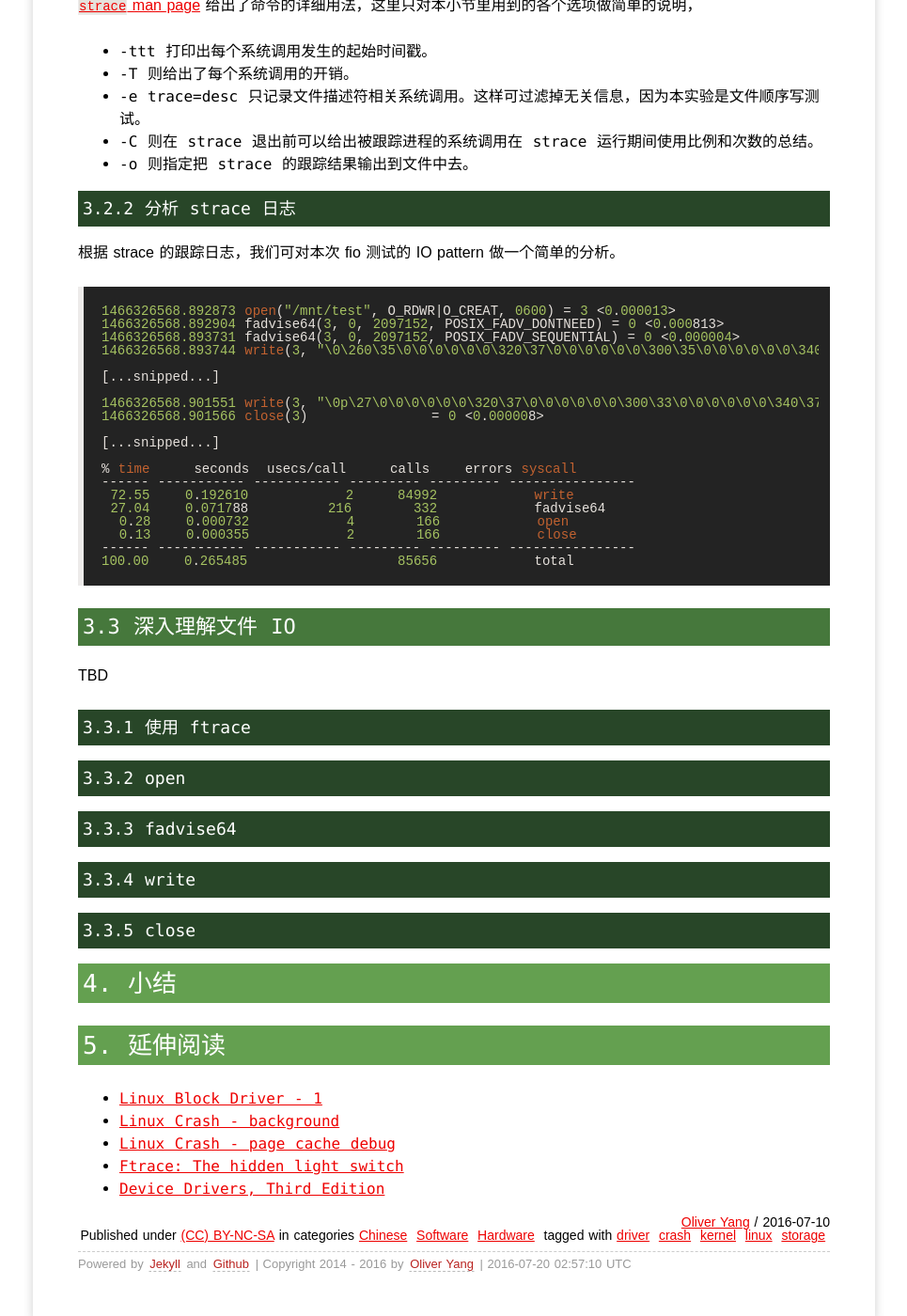
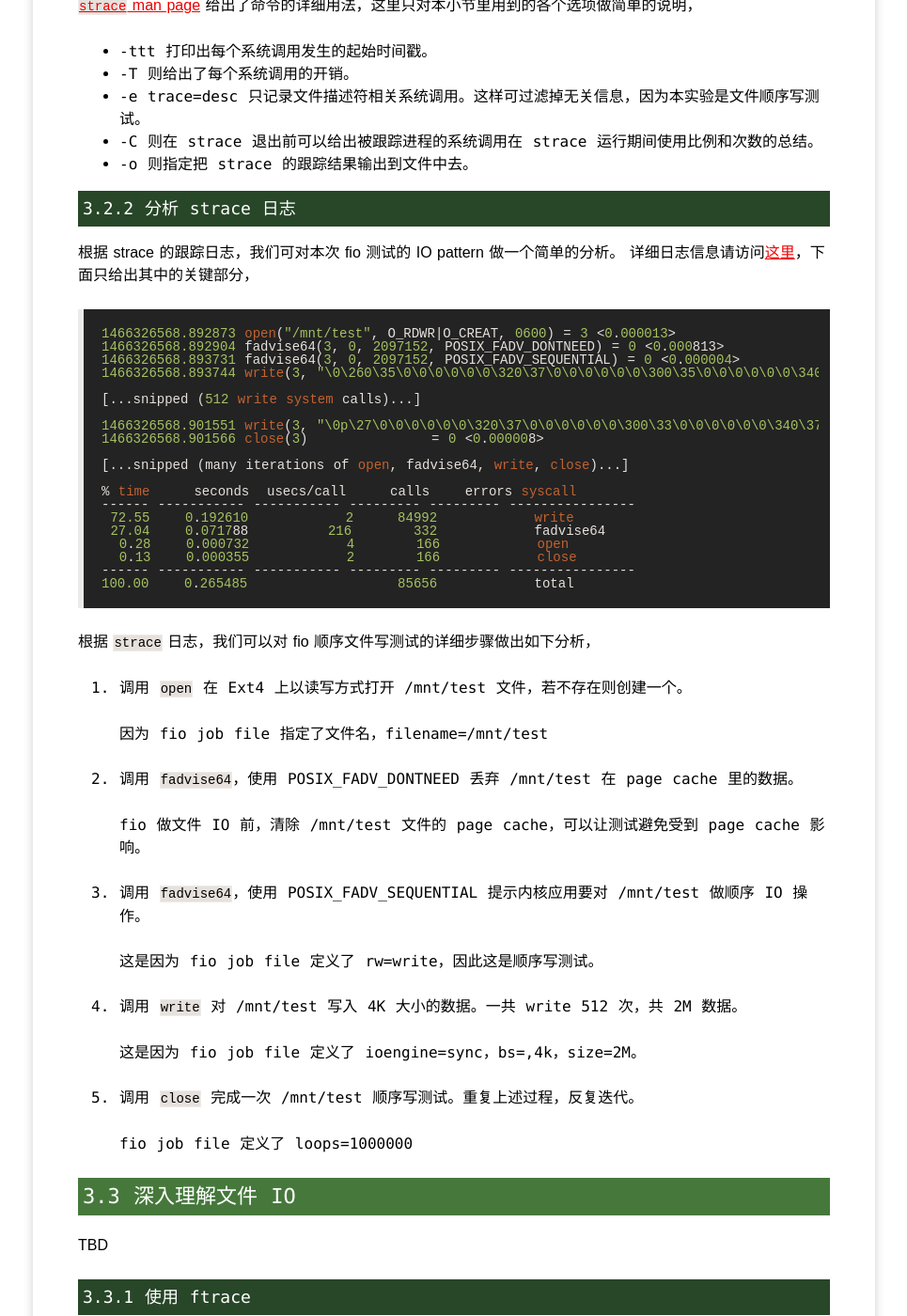
Before and after one commit to yangoliver/yangoliver.github.io, a Jekyll site: the page built from _posts/2016/2016-07-10-linux-block-driver-basic-2.md, in a window 1280 px wide and 1400 px high, scrolled down 2828 px. Shown: the whole window at 94% size, without its empty margins (157-1122 px from the left). Built offline with Jekyll 4.4.1, drawn with Linux system fonts in a browser that asks for light colours; comment, search, counter and statistics services are not loaded.

Commit message:
draft: added strace log analysis

```diff
--- a/_posts/2016/2016-07-10-linux-block-driver-basic-2.md
+++ b/_posts/2016/2016-07-10-linux-block-driver-basic-2.md
@@ -106,18 +106,19 @@ tags: [driver, crash, kernel, linux, storage]
 #### 3.2.2 分析 strace 日志
 
 根据 strace 的跟踪日志，我们可对本次 fio 测试的 IO pattern 做一个简单的分析。
+详细日志信息请访问[这里](https://github.com/yangoliver/lktm/blob/master/drivers/block/sampleblk/labs/lab1/strace_fio_fs_seq_write_sync_001.log)，下面只给出其中的关键部分，
 
 	1466326568.892873 open("/mnt/test", O_RDWR|O_CREAT, 0600) = 3 <0.000013>
 	1466326568.892904 fadvise64(3, 0, 2097152, POSIX_FADV_DONTNEED) = 0 <0.000813>
 	1466326568.893731 fadvise64(3, 0, 2097152, POSIX_FADV_SEQUENTIAL) = 0 <0.000004>
 	1466326568.893744 write(3, "\0\260\35\0\0\0\0\0\0\320\37\0\0\0\0\0\0\300\35\0\0\0\0\0\0\340\37\0\0\0\0\0"..., 4096) = 4096 <0.000020>
 
-	[...snipped...]
+	[...snipped (512 write system calls)...]
 
 	1466326568.901551 write(3, "\0p\27\0\0\0\0\0\0\320\37\0\0\0\0\0\0\300\33\0\0\0\0\0\0\340\37\0\0\0\0\0"..., 4096) = 4096 <0.000006>
 	1466326568.901566 close(3)              = 0 <0.000008>
 
-	[...snipped...]
+	[...snipped (many iterations of open, fadvise64, write, close)...]
 
 	% time     seconds  usecs/call     calls    errors syscall
 	------ ----------- ----------- --------- --------- ----------------
@@ -127,6 +128,26 @@ tags: [driver, crash, kernel, linux, storage]
 	  0.13    0.000355           2       166           close
 	------ ----------- ----------- --------- --------- ----------------
 	100.00    0.265485                 85656           total
+
+根据 `strace` 日志，我们可以对 fio 顺序文件写测试的详细步骤做出如下分析，
+
+1. 调用 `open` 在 Ext4 上以读写方式打开 /mnt/test 文件，若不存在则创建一个。
+
+   因为 fio job file 指定了文件名，filename=/mnt/test
+2. 调用 `fadvise64`，使用 POSIX_FADV_DONTNEED 丢弃 /mnt/test 在 page cache 里的数据。
+
+   fio 做文件 IO 前，清除 /mnt/test 文件的 page cache，可以让测试避免受到 page cache 影响。
+
+3. 调用 `fadvise64`，使用 POSIX_FADV_SEQUENTIAL 提示内核应用要对 /mnt/test 做顺序 IO 操作。
+
+   这是因为 fio job file 定义了 rw=write，因此这是顺序写测试。
+4. 调用 `write` 对 /mnt/test 写入 4K 大小的数据。一共 write 512 次，共 2M 数据。
+
+   这是因为 fio job file 定义了 ioengine=sync，bs=,4k，size=2M。
+
+5. 调用 `close` 完成一次 /mnt/test 顺序写测试。重复上述过程，反复迭代。
+
+   fio job file 定义了 loops=1000000
 
 ### 3.3 深入理解文件 IO
 
```
